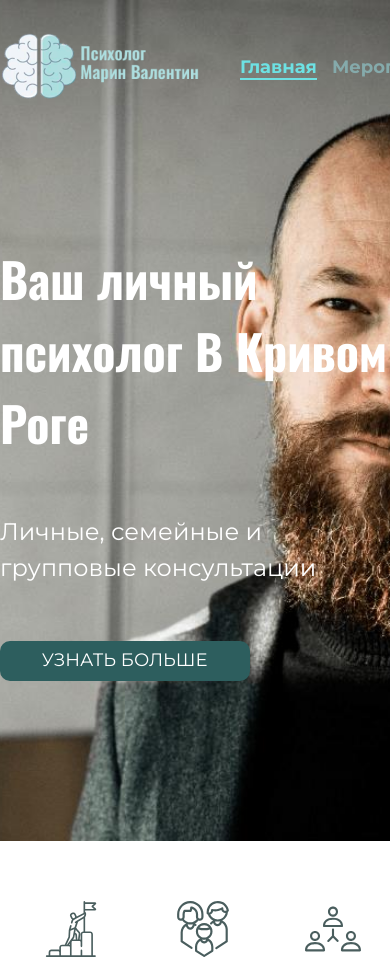
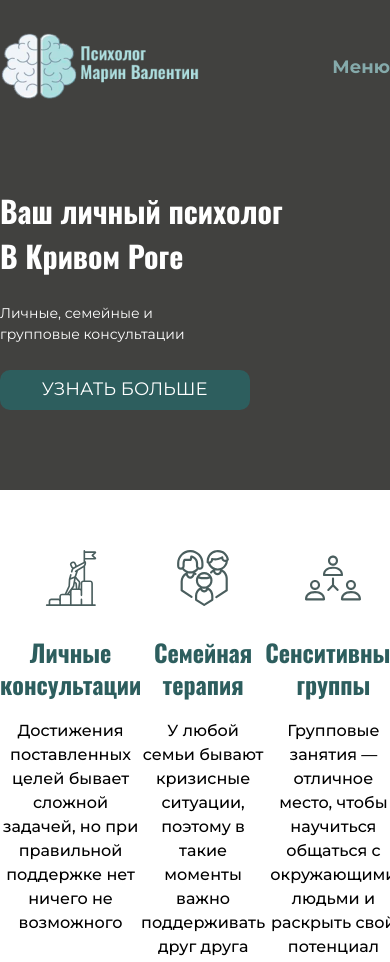
Before and after one commit to vladchukavov/marin-site, a plain HTML site: page index.html in a window 390 px wide. Shown: the top 962 px of the page. Drawn offline with Linux system fonts and the light colour scheme.

Commit message:
adapted header to mobile

```diff
--- a/index.html
+++ b/index.html
@@ -14,6 +14,7 @@
     <img src="img/logo.png" alt="logo">
     </a>
     <nav class="nav">
+        <input type="checkbox" name="open_menu" id="open_menu" hidden>
         <ul class="nav__list">
             <li class="nav__item"><a class="nav__link nav__link_active" href="#">Главная</a></li>
             <li class="nav__item"><a class="nav__link" href="#">Мероприятия</a></li>
@@ -21,6 +22,7 @@
             <li class="nav__item"><a class="nav__link" href="#">Блог</a></li>
         </ul>
     </nav>
+    <label class="nav__link" for="open_menu">Меню</label>
 </header>
 <main>
     <section class="center offer">
--- a/sass/_global.scss
+++ b/sass/_global.scss
@@ -17,3 +17,15 @@ h1,h2,h3,h4,h5,h6 {
 a {
   outline: none;
 }
+@media screen and (max-width: 1200px)  {
+  .center {
+    padding-left: calc(50vw - 360px);
+    padding-right: calc(50vw - 360px);
+  }
+}
+@media screen and (max-width: 767px) {
+  .center {
+    padding-left: calc(50vw - 195px);
+    padding-right: calc(50vw - 195px);
+  }
+}
--- a/sass/_header.scss
+++ b/sass/_header.scss
@@ -6,5 +6,4 @@
   padding-bottom: 30px;
   position: absolute;
   width: 100%;
-
 }
--- a/sass/_nav.scss
+++ b/sass/_nav.scss
@@ -3,7 +3,19 @@
     list-style: none;
     display: flex;
     gap: 15px;
+    @media screen and (max-width: 767px) {
+      display: none;
+      position: absolute;
+      top: 100px;
+      left: 0;
+      width: 100%;
+      flex-direction: column;
+      justify-content: center;
+      background-color: white;
+      padding: 30px;
+    }
   }
+  @media screen and (max-width: 767px) {
   &__link {
     text-decoration: none;
     color: #85aaab;
@@ -18,4 +30,12 @@
       color: #63cdcf;
     }
   }
+    #open_menu:checked {
+      & ~ .nav__list {
+        display: flex;
+        flex-direction: column;
+
+      }
+    }
+  }
 }
--- a/sass/_offer.scss
+++ b/sass/_offer.scss
@@ -5,19 +5,46 @@
   background-position: center;
   background-repeat: no-repeat;
   background-size: cover;
+  background-color: #41413F;
   color: #fff;
-
   &__title {
     max-width: 454px;
     font-size: 48px;
     line-height: 1.5;
     margin: 0 0 55px;
     padding-top: 133px;
+    @media screen and (max-width: 1200px) {
+      font-size: 36px;
+      text-wrap: balance;
+      margin-bottom: 36px;
+    }
+    @media screen and (max-width: 767px) {
+      font-size: 30px;
+      text-wrap: balance;
+      margin-bottom: 25px;
+    }
   }
   &__desc {
     font-size: 24px;
     line-height: 1.5;
     max-width: 325px;
     margin: 0 0 55px;
+    @media screen and (max-width: 1200px) {
+      font-size: 18px;
+      margin-bottom: 36px;
+      text-wrap: balance;
+    }
+    @media screen and (max-width: 767px) {
+      font-size: 14px;
+      margin-bottom: 25px;
+      text-wrap: balance;
+    }
+  }
+  @media screen and (max-width: 1200px) {
+    padding-top: 55px;
+    padding-bottom: 80px;
+  }
+  @media screen and (max-width: 767px) {
+    background-image: none;
   }
 }
```
Also changed, not shown: css/style.css, sass/style.css, 2 other files.
